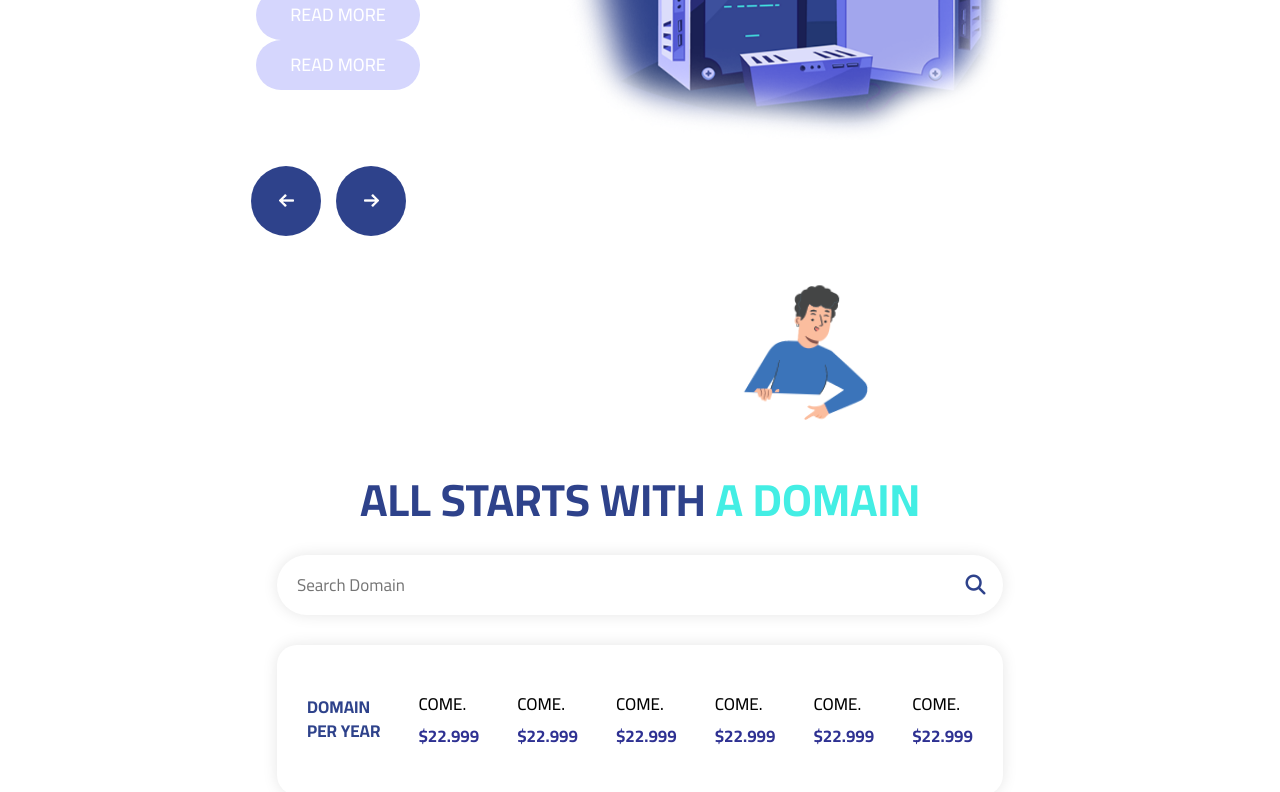
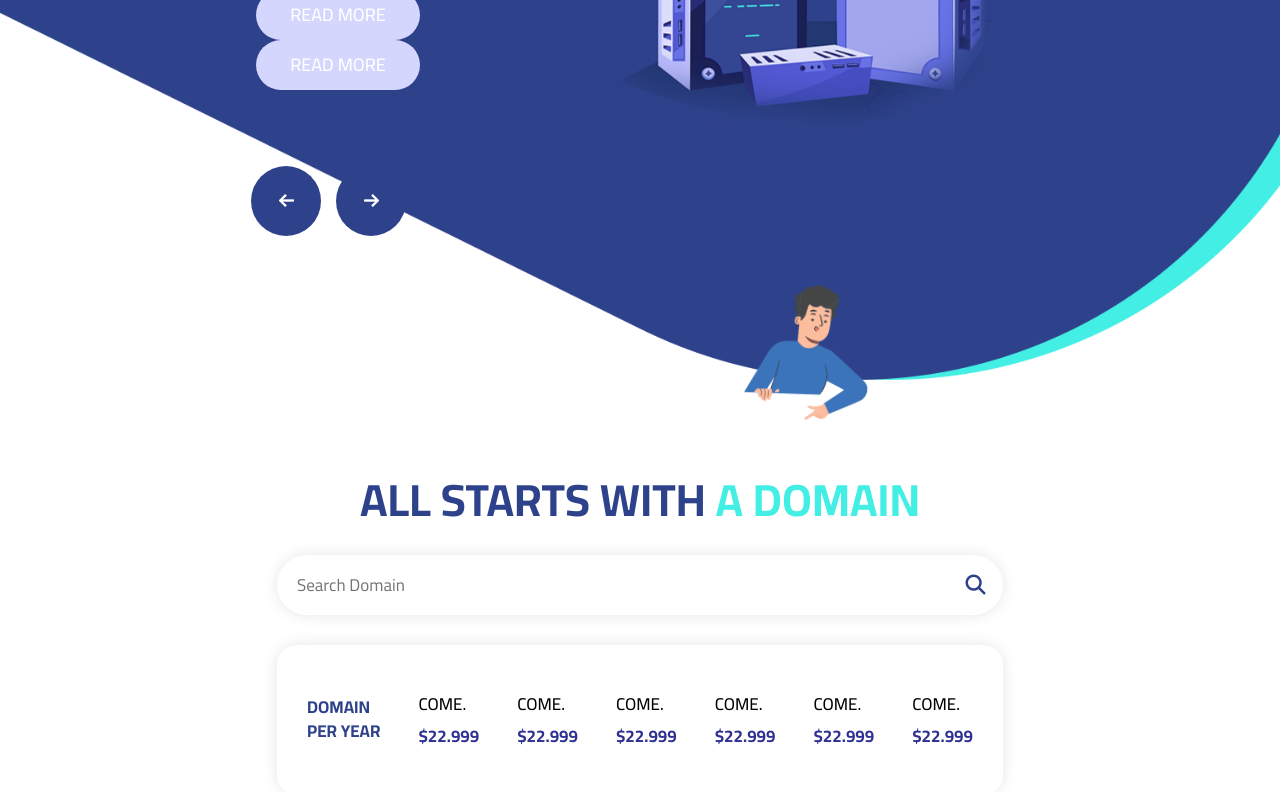
Before and after one commit to Youssef-A-Mohamed/4uhost, a plain HTML site: page index.html in a window 1280 px wide. Shown: the part 395-1187 px from the top of the page. Drawn offline with Linux system fonts and the light colour scheme; a web font is replaced by a local one.

Commit message:
Added Dout For main.css

```diff
--- a/css/main.css
+++ b/css/main.css
@@ -41,7 +41,7 @@ body {
 }
 
 .baunnerWithHeaderAndHome {
-    background-image: url(./image/banner2.png);
+    background-image: url(../image/banner2.png);
     height: 100vh;
     background-repeat: no-repeat;
     background-position: center;
```
